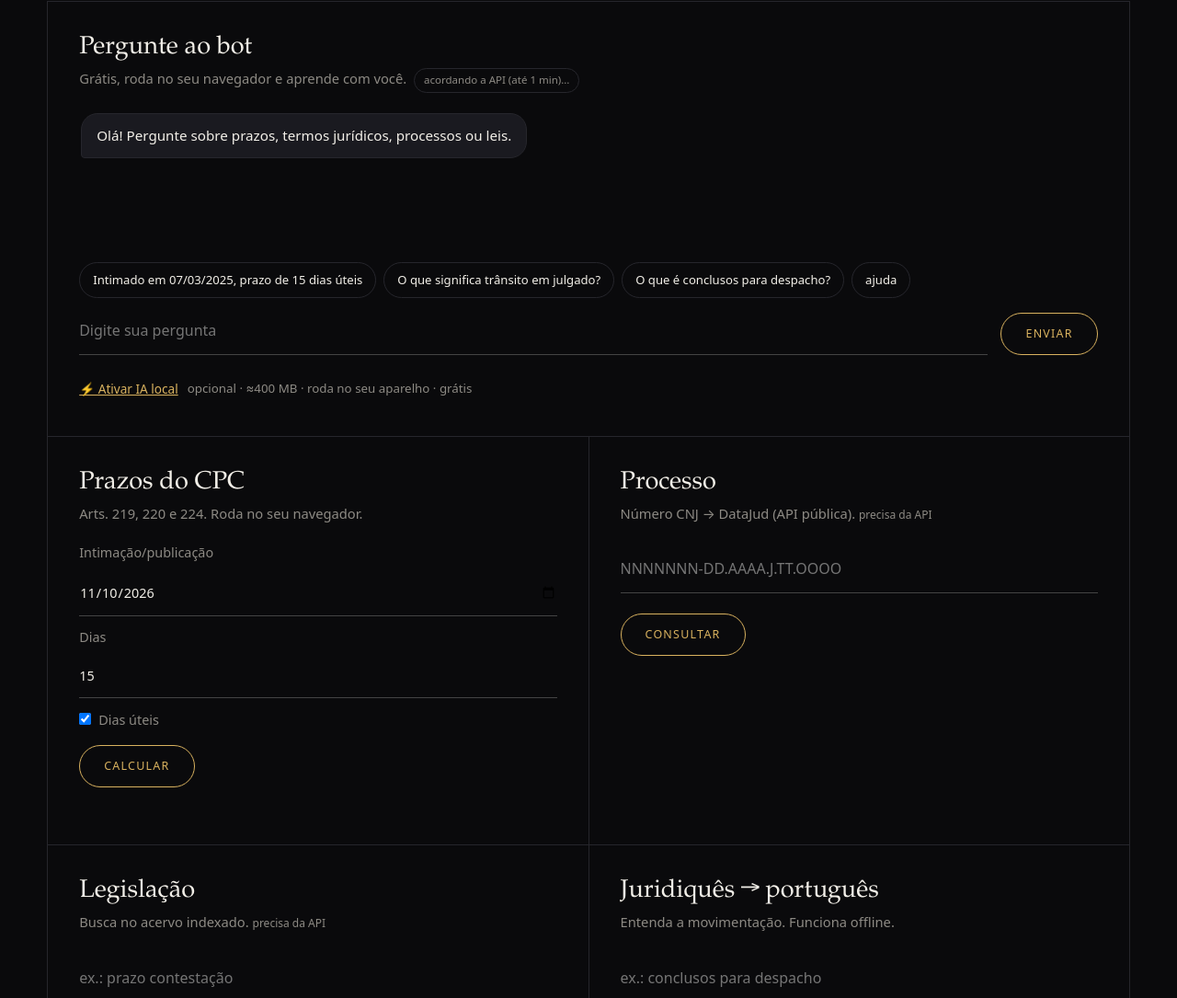
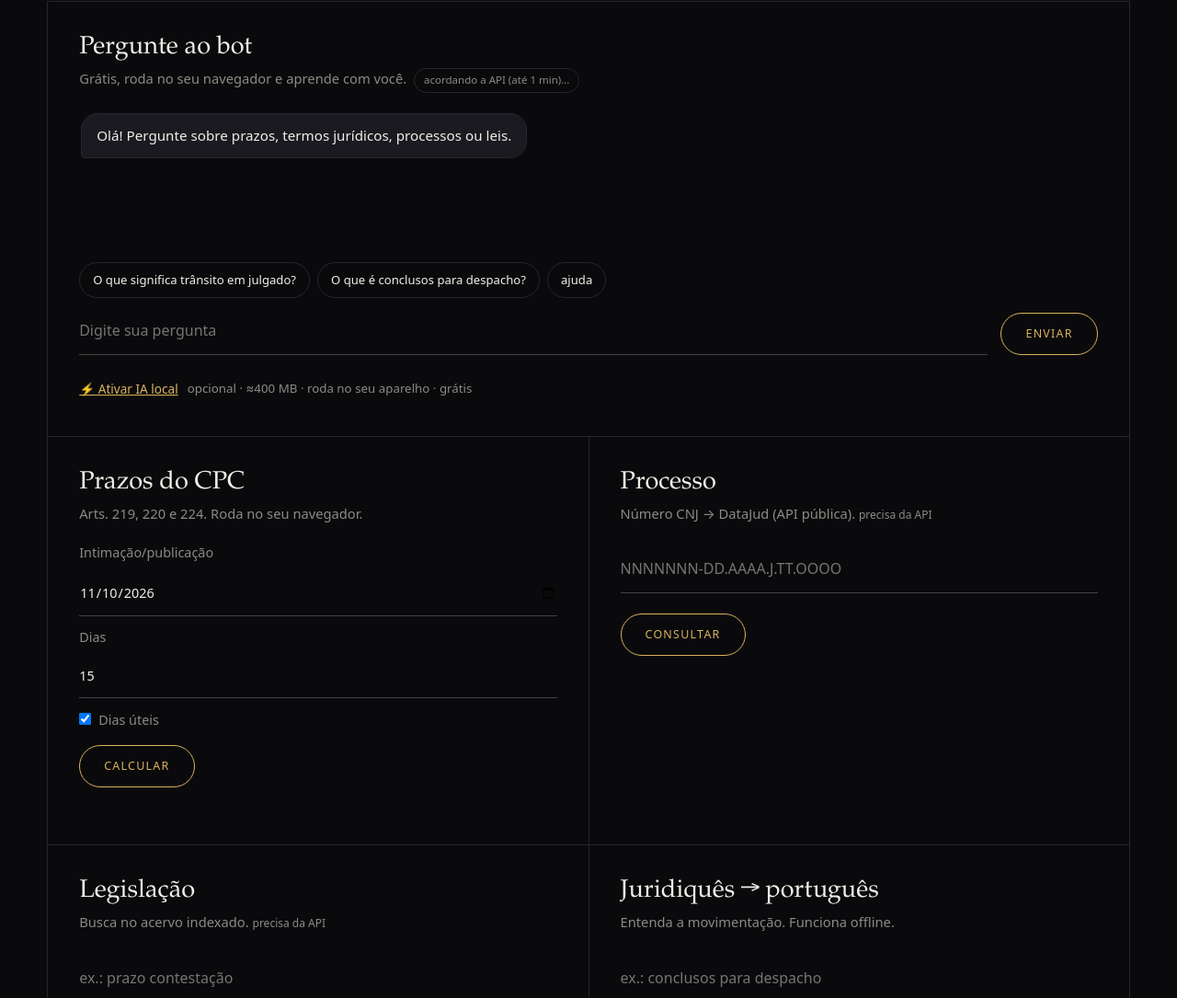
Before and after one commit to thiagollipe-web/open_jus, a plain HTML site: page site/index.html in a window 1280 px wide. Shown: the part 2304-3389 px from the top of the page at 92% size. Drawn offline with Linux system fonts and the light colour scheme; no server answers.

Commit message:
Remove exemplo antigo de prazo do site
Removed a button for a specific date suggestion and adjusted the chips section.

```diff
--- a/site/index.html
+++ b/site/index.html
@@ -169,7 +169,7 @@ footer p{color:var(--mut);margin-top:6vh;font-size:.85rem;max-width:70ch}
   <div class="tools">
     <div class="card wide rv" id="bot"><h3>Pergunte ao bot</h3><p>Grátis, roda no seu navegador e aprende com você. <span id="api-st" class="pill">verificando API…</span></p>
       <div id="chat" aria-live="polite"><div class="msg b">Olá! Pergunte sobre prazos, termos jurídicos, processos ou leis.</div></div>
-      <div class="chips"><button onclick="sug(this)">Intimado em 07/03/2025, prazo de 15 dias úteis</button><button onclick="sug(this)">O que significa trânsito em julgado?</button><button onclick="sug(this)">O que é conclusos para despacho?</button><button onclick="sug(this)">ajuda</button></div>
+      <div class="chips"><button onclick="sug(this)">O que significa trânsito em julgado?</button><button onclick="sug(this)">O que é conclusos para despacho?</button><button onclick="sug(this)">ajuda</button></div>
       <div class="row"><input id="b-q" placeholder="Digite sua pergunta" aria-label="Pergunta" onkeydown="if(event.key==='Enter')bot()"><button class="go" onclick="bot()">Enviar</button></div>
       <div class="slm"><button class="link" id="slm-btn" onclick="ativarSLM()">⚡ Ativar IA local</button><small id="slm-st">opcional · ≈400 MB · roda no seu aparelho · grátis</small></div></div>
     <div class="card rv"><h3>Prazos do CPC</h3><p>Arts. 219, 220 e 224. Roda no seu navegador.</p>
```
